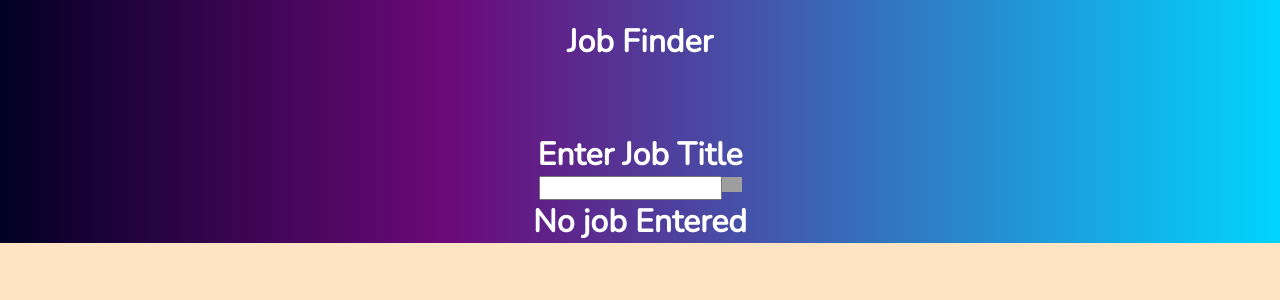
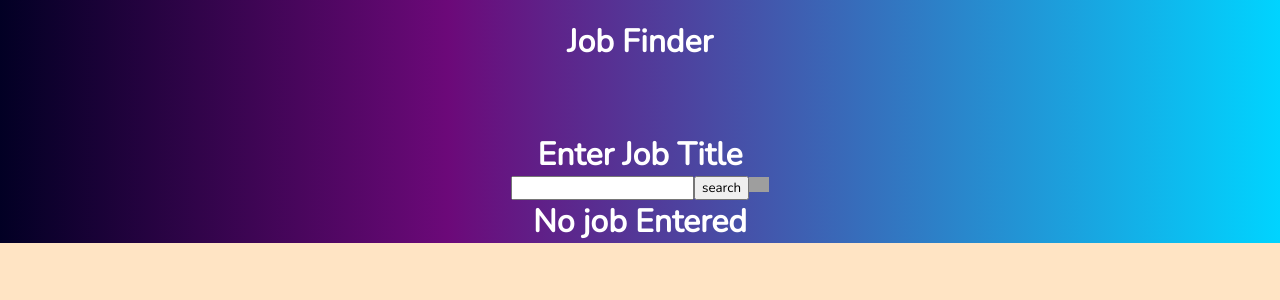
Before and after one commit to GrantjyLi/Simula-Stock, a React (Create React App) app: page / in a window 1280 px wide. Shown: the top 300 px of the page. Built offline with nearby package versions, Linux system fonts and the light colour scheme; grey boxes are pictures that could not be loaded.

Commit message:
Google Search done
used a timeout of 2.5 seconds to account for callback time

```diff
--- a/src/App.jsx
+++ b/src/App.jsx
@@ -19,8 +19,14 @@ function App() {
             id="JobInput"
             onChange={(e) => {setSearch(e.target.value)}}/>
 
+        <button id = "searchButton" onClick={()=>{
+        console.log(searchText)
+          setInput(searchText)
+        }}>search
+        </button>
+
         <img id = "searchIcon"
-        src="https://uxwing.com/wp-content/themes/uxwing/download/user-interface/search-icon.png"
+        src="/icons/search-icon.png"
         alt=""
         onClick={() => {
           console.log(searchText)
--- a/src/index.js
+++ b/src/index.js
@@ -1,6 +1,6 @@
 import React from 'react';
 import ReactDOM from 'react-dom/client';
-import App from './App';
+import App from './App.jsx';
 
 const root = ReactDOM.createRoot(document.getElementById('root'));
 root.render(
```
Also changed, not shown: src/scrapers/googleScraper.mjs (+8 -9 lines), src/scrapers/test.mjs (+2 -8 lines), src/icons/search-icon.png (added).
